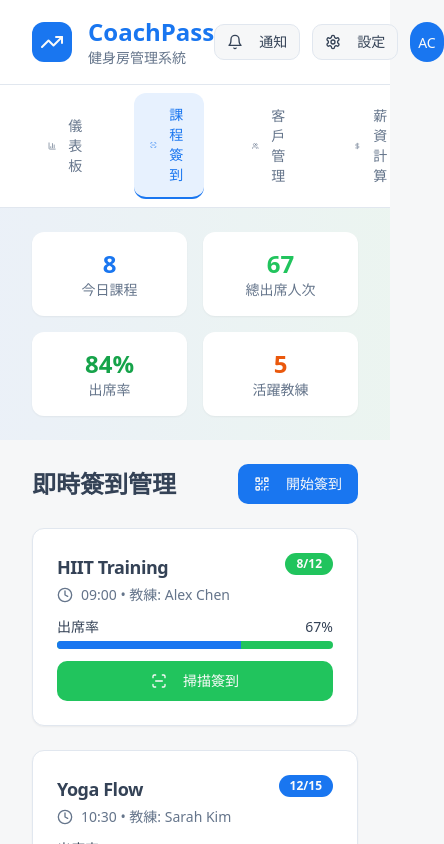
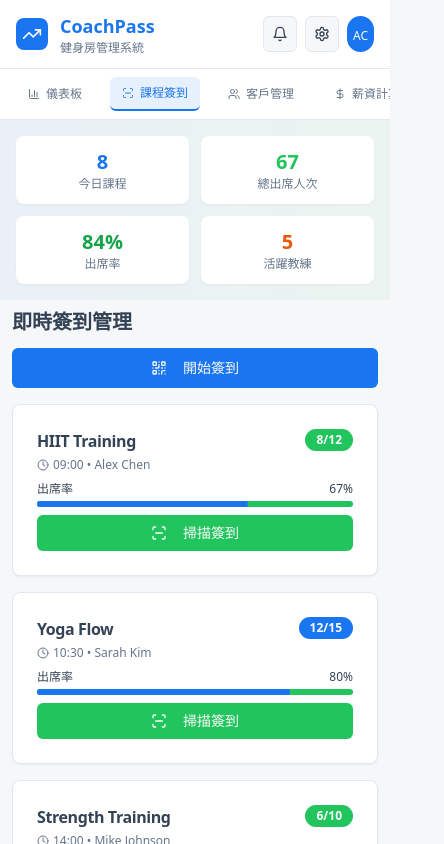
Before and after one commit to Sharney/coachpass-attendance-flow, a React (Vite) app: page / in a window 390 px wide. Both pictures are taken after a click on the button "課程簽到". Shown: the top 844 px of the page, 444 px wide, since content can reach past the window. Built offline with nearby package versions, Linux system fonts and the light colour scheme.

Commit message:
Fix: Adjust app layout for iPhone size
Adjust the app's layout and styling to optimize the user interface for iPhone screen sizes. This includes responsive design adjustments to ensure proper display and usability on smaller screens.

```diff
--- a/src/components/CheckInModal.tsx
+++ b/src/components/CheckInModal.tsx
@@ -54,15 +54,15 @@ export const CheckInModal = ({ open, onOpenChange }: CheckInModalProps) => {
 
   return (
     <Dialog open={open} onOpenChange={onOpenChange}>
-      <DialogContent className="max-w-4xl max-h-[90vh] overflow-y-auto">
+      <DialogContent className="max-w-sm mx-4 max-h-[85vh] overflow-y-auto">
         <DialogHeader>
-          <DialogTitle className="text-xl font-bold text-primary">課程簽到管理</DialogTitle>
+          <DialogTitle className="text-lg font-bold text-primary">課程簽到管理</DialogTitle>
         </DialogHeader>
 
-        <div className="grid grid-cols-1 lg:grid-cols-3 gap-6">
+        <div className="space-y-4">
           {/* Class Selection */}
-          <div className="space-y-4">
-            <h3 className="font-semibold text-lg">選擇課程</h3>
+          <div className="space-y-3">
+            <h3 className="font-semibold text-base">選擇課程</h3>
             {classes.map((classItem) => (
               <Card
                 key={classItem.id}
@@ -71,19 +71,19 @@ export const CheckInModal = ({ open, onOpenChange }: CheckInModalProps) => {
                 }`}
                 onClick={() => setSelectedClass(classItem.id)}
               >
-                <CardContent className="p-4">
+                <CardContent className="p-3">
                   <div className="flex justify-between items-start mb-2">
-                    <h4 className="font-medium">{classItem.name}</h4>
-                    <Badge variant="secondary">
+                    <h4 className="font-medium text-sm">{classItem.name}</h4>
+                    <Badge variant="secondary" className="text-xs">
                       {classItem.enrolled}/{classItem.capacity}
                     </Badge>
                   </div>
-                  <div className="text-sm text-muted-foreground space-y-1">
-                    <div className="flex items-center gap-2">
+                  <div className="text-xs text-muted-foreground space-y-1">
+                    <div className="flex items-center gap-1">
                       <Clock className="h-3 w-3" />
                       {classItem.time}
                     </div>
-                    <div className="flex items-center gap-2">
+                    <div className="flex items-center gap-1">
                       <Users className="h-3 w-3" />
                       教練: {classItem.coach}
                     </div>
@@ -94,24 +94,24 @@ export const CheckInModal = ({ open, onOpenChange }: CheckInModalProps) => {
           </div>
 
           {/* QR Scanner */}
-          <div className="space-y-4">
-            <h3 className="font-semibold text-lg">QR碼掃描</h3>
-            <Card className="text-center p-6">
-              <CardContent className="space-y-4">
+          <div className="space-y-3">
+            <h3 className="font-semibold text-base">QR碼掃描</h3>
+            <Card className="text-center p-4">
+              <CardContent className="space-y-3">
                 {scanningMode ? (
                   <div className="animate-pulse">
-                    <div className="w-32 h-32 bg-primary/20 rounded-lg mx-auto flex items-center justify-center">
-                      <QrCode className="h-16 w-16 text-primary animate-pulse-success" />
+                    <div className="w-24 h-24 bg-primary/20 rounded-lg mx-auto flex items-center justify-center">
+                      <QrCode className="h-12 w-12 text-primary animate-pulse-success" />
                     </div>
-                    <p className="text-sm text-muted-foreground mt-2">掃描中...</p>
+                    <p className="text-xs text-muted-foreground mt-2">掃描中...</p>
                   </div>
                 ) : (
                   <>
-                    <div className="w-32 h-32 bg-muted rounded-lg mx-auto flex items-center justify-center">
-                      <QrCode className="h-16 w-16 text-muted-foreground" />
+                    <div className="w-24 h-24 bg-muted rounded-lg mx-auto flex items-center justify-center">
+                      <QrCode className="h-12 w-12 text-muted-foreground" />
                     </div>
-                    <Button onClick={startQRScan} className="w-full bg-secondary hover:bg-secondary/90">
-                      <QrCode className="mr-2 h-4 w-4" />
+                    <Button onClick={startQRScan} className="w-full bg-secondary hover:bg-secondary/90" size="sm">
+                      <QrCode className="mr-2 h-3 w-3" />
                       開始掃描QR碼
                     </Button>
                   </>
@@ -121,36 +121,37 @@ export const CheckInModal = ({ open, onOpenChange }: CheckInModalProps) => {
           </div>
 
           {/* Manual Check-in */}
-          <div className="space-y-4">
-            <h3 className="font-semibold text-lg">手動簽到</h3>
+          <div className="space-y-3">
+            <h3 className="font-semibold text-base">手動簽到</h3>
 
             <div className="relative">
-              <Search className="absolute left-3 top-3 h-4 w-4 text-muted-foreground" />
+              <Search className="absolute left-3 top-2.5 h-3 w-3 text-muted-foreground" />
               <Input
                 placeholder="搜尋客戶姓名或電話..."
                 value={searchTerm}
                 onChange={(e) => setSearchTerm(e.target.value)}
-                className="pl-10"
+                className="pl-8 text-sm"
+                size={undefined}
               />
             </div>
 
-            <div className="space-y-2 max-h-96 overflow-y-auto">
+            <div className="space-y-2 max-h-64 overflow-y-auto">
               {filteredClients.map((client) => (
                 <Card key={client.id} className="hover:shadow-sm transition-shadow">
                   <CardContent className="p-3">
                     <div className="flex items-center justify-between">
-                      <div className="flex items-center space-x-3">
-                        <div className="w-10 h-10 bg-primary/10 rounded-full flex items-center justify-center">
-                          <span className="text-sm font-medium text-primary">{client.avatar}</span>
+                      <div className="flex items-center space-x-2">
+                        <div className="w-8 h-8 bg-primary/10 rounded-full flex items-center justify-center">
+                          <span className="text-xs font-medium text-primary">{client.avatar}</span>
                         </div>
                         <div>
-                          <p className="font-medium">{client.name}</p>
-                          <p className="text-sm text-muted-foreground">{client.phone}</p>
+                          <p className="font-medium text-sm">{client.name}</p>
+                          <p className="text-xs text-muted-foreground">{client.phone}</p>
                         </div>
                       </div>
 
                       {client.status === 'checked-in' ? (
-                        <Badge className="bg-green-100 text-green-800">
+                        <Badge className="bg-green-100 text-green-800 text-xs">
                           <UserCheck className="h-3 w-3 mr-1" />
                           已簽到
                         </Badge>
@@ -158,7 +159,7 @@ export const CheckInModal = ({ open, onOpenChange }: CheckInModalProps) => {
                         <Button
                           size="sm"
                           onClick={() => handleCheckIn(client.id, client.name)}
-                          className="bg-primary hover:bg-primary/90"
+                          className="bg-primary hover:bg-primary/90 text-xs px-2 py-1"
                         >
                           簽到
                         </Button>
@@ -171,12 +172,12 @@ export const CheckInModal = ({ open, onOpenChange }: CheckInModalProps) => {
           </div>
         </div>
 
-        <div className="flex justify-end space-x-2 pt-4 border-t">
-          <Button variant="outline" onClick={() => onOpenChange(false)}>
+        <div className="flex flex-col space-y-2 pt-4 border-t">
+          <Button className="bg-primary hover:bg-primary/90 w-full">
+            完成簽到
+          </Button>
+          <Button variant="outline" onClick={() => onOpenChange(false)} className="w-full">
             關閉
-          </Button>
-          <Button className="bg-primary hover:bg-primary/90">
-            完成簽到
           </Button>
         </div>
       </DialogContent>
--- a/src/index.css
+++ b/src/index.css
@@ -36,7 +36,7 @@
     --destructive: 0 84% 60%;
     --destructive-foreground: 0 0% 98%;
 
-    --radius: 0.75rem;
+    --radius: 0.5rem;
   }
 }
 
@@ -83,11 +83,22 @@
   animation: slide-up 0.3s ease-out;
 }
 
-/* iPad optimized spacing */
-.container-ipad {
-  @apply max-w-none px-8 py-6;
+/* iPhone optimized spacing */
+.container-iphone {
+  @apply max-w-none px-4 py-3;
 }
 
-.grid-ipad {
-  @apply grid-cols-1 md:grid-cols-2 lg:grid-cols-3 xl:grid-cols-4 gap-6;
+.grid-iphone {
+  @apply grid-cols-1 gap-4;
 }
+
+/* Mobile-first responsive adjustments */
+@media (max-width: 480px) {
+  .container-iphone {
+    @apply px-3 py-2;
+  }
+
+  .grid-iphone {
+    @apply gap-3;
+  }
+}
--- a/src/pages/Index.tsx
+++ b/src/pages/Index.tsx
@@ -35,46 +35,47 @@ const Index = () => {
         return <DashboardStats />;
       case 'checkin':
         return (
-          <div className="space-y-6">
-            <div className="flex justify-between items-center">
-              <h2 className="text-2xl font-bold">即時簽到管理</h2>
-              <Button onClick={() => setShowCheckIn(true)} className="bg-primary hover:bg-primary/90">
+          <div className="space-y-4">
+            <div className="flex flex-col space-y-3">
+              <h2 className="text-xl font-bold">即時簽到管理</h2>
+              <Button onClick={() => setShowCheckIn(true)} className="bg-primary hover:bg-primary/90 w-full">
                 <QrCode className="mr-2 h-4 w-4" />
                 開始簽到
               </Button>
             </div>
 
-            <div className="grid grid-cols-1 lg:grid-cols-2 gap-6">
+            <div className="grid grid-cols-1 gap-4">
               {upcomingClasses.map((classItem) => (
                 <Card key={classItem.id} className="hover:shadow-md transition-shadow">
-                  <CardHeader className="pb-3">
+                  <CardHeader className="pb-2">
                     <div className="flex justify-between items-start">
-                      <div>
-                        <CardTitle className="text-lg">{classItem.name}</CardTitle>
-                        <CardDescription className="flex items-center gap-2 mt-1">
-                          <Clock className="h-4 w-4" />
-                          {classItem.time} • 教練: {classItem.coach}
+                      <div className="flex-1">
+                        <CardTitle className="text-base">{classItem.name}</CardTitle>
+                        <CardDescription className="flex items-center gap-1 mt-1 text-xs">
+                          <Clock className="h-3 w-3" />
+                          {classItem.time} • {classItem.coach}
                         </CardDescription>
                       </div>
-                      <Badge variant={classItem.enrolled >= classItem.capacity * 0.8 ? "default" : "secondary"}>
+                      <Badge variant={classItem.enrolled >= classItem.capacity * 0.8 ? "default" : "secondary"} className="text-xs">
                         {classItem.enrolled}/{classItem.capacity}
                       </Badge>
                     </div>
                   </CardHeader>
-                  <CardContent>
-                    <div className="space-y-3">
+                  <CardContent className="pt-0">
+                    <div className="space-y-2">
                       <div>
-                        <div className="flex justify-between text-sm mb-1">
+                        <div className="flex justify-between text-xs mb-1">
                           <span>出席率</span>
                           <span>{Math.round((classItem.enrolled / classItem.capacity) * 100)}%</span>
                         </div>
-                        <Progress value={(classItem.enrolled / classItem.capacity) * 100} className="h-2" />
+                        <Progress value={(classItem.enrolled / classItem.capacity) * 100} className="h-1.5" />
                       </div>
                       <Button
                         onClick={() => setShowCheckIn(true)}
-                        className="w-full bg-secondary hover:bg-secondary/90"
+                        className="w-full bg-secondary hover:bg-secondary/90 text-sm py-2"
+                        size="sm"
                       >
-                        <ScanLine className="mr-2 h-4 w-4" />
+                        <ScanLine className="mr-2 h-3 w-3" />
                         掃描簽到
                       </Button>
                     </div>
@@ -96,37 +97,35 @@ const Index = () => {
   return (
     <div className="min-h-screen bg-background">
       {/* Header */}
-      <header className="bg-white border-b border-border px-8 py-4">
+      <header className="bg-white border-b border-border px-4 py-3">
         <div className="flex justify-between items-center">
-          <div className="flex items-center space-x-4">
-            <div className="bg-primary text-primary-foreground p-2 rounded-xl">
-              <TrendingUp className="h-6 w-6" />
+          <div className="flex items-center space-x-3">
+            <div className="bg-primary text-primary-foreground p-1.5 rounded-lg">
+              <TrendingUp className="h-5 w-5" />
             </div>
             <div>
-              <h1 className="text-2xl font-bold text-primary">CoachPass</h1>
-              <p className="text-sm text-muted-foreground">健身房管理系統</p>
+              <h1 className="text-lg font-bold text-primary">CoachPass</h1>
+              <p className="text-xs text-muted-foreground">健身房管理系統</p>
             </div>
           </div>
 
-          <div className="flex items-center space-x-3">
-            <Button variant="outline" size="sm">
-              <Bell className="h-4 w-4 mr-2" />
-              通知
+          <div className="flex items-center space-x-2">
+            <Button variant="outline" size="sm" className="text-xs px-2">
+              <Bell className="h-3 w-3" />
             </Button>
-            <Button variant="outline" size="sm">
-              <Settings className="h-4 w-4 mr-2" />
-              設定
+            <Button variant="outline" size="sm" className="text-xs px-2">
+              <Settings className="h-3 w-3" />
             </Button>
-            <div className="bg-primary text-primary-foreground p-2 rounded-full">
-              <span className="text-sm font-medium">AC</span>
+            <div className="bg-primary text-primary-foreground p-1.5 rounded-full">
+              <span className="text-xs font-medium">AC</span>
             </div>
           </div>
         </div>
       </header>
 
       {/* Navigation Tabs */}
-      <nav className="bg-white border-b border-border px-8 py-2">
-        <div className="flex space-x-8">
+      <nav className="bg-white border-b border-border px-4 py-2 overflow-x-auto">
+        <div className="flex space-x-4 min-w-max">
           {[
             { id: 'dashboard', label: '儀表板', icon: BarChart3 },
             { id: 'checkin', label: '課程簽到', icon: ScanLine },
@@ -138,13 +137,13 @@ const Index = () => {
               <button
                 key={tab.id}
                 onClick={() => setActiveTab(tab.id)}
-                className={`flex items-center space-x-2 px-4 py-3 text-sm font-medium rounded-lg transition-colors ${
+                className={`flex items-center space-x-1.5 px-3 py-2 text-xs font-medium rounded-md transition-colors whitespace-nowrap ${
                   activeTab === tab.id
                     ? 'bg-primary/10 text-primary border-b-2 border-primary'
                     : 'text-muted-foreground hover:text-foreground hover:bg-muted/50'
                 }`}
               >
-                <Icon className="h-4 w-4" />
+                <Icon className="h-3 w-3" />
                 <span>{tab.label}</span>
               </button>
             );
@@ -153,37 +152,37 @@ const Index = () => {
       </nav>
 
       {/* Today's Overview */}
-      <div className="px-8 py-6 bg-gradient-to-r from-primary/5 to-secondary/5">
-        <div className="grid grid-cols-2 md:grid-cols-4 gap-4">
+      <div className="px-4 py-4 bg-gradient-to-r from-primary/5 to-secondary/5">
+        <div className="grid grid-cols-2 gap-3">
           <Card className="border-none shadow-sm">
-            <CardContent className="p-4 text-center">
-              <div className="text-2xl font-bold text-primary">{todayStats.totalClasses}</div>
-              <div className="text-sm text-muted-foreground">今日課程</div>
+            <CardContent className="p-3 text-center">
+              <div className="text-xl font-bold text-primary">{todayStats.totalClasses}</div>
+              <div className="text-xs text-muted-foreground">今日課程</div>
             </CardContent>
           </Card>
           <Card className="border-none shadow-sm">
-            <CardContent className="p-4 text-center">
-              <div className="text-2xl font-bold text-secondary">{todayStats.totalAttendance}</div>
-              <div className="text-sm text-muted-foreground">總出席人次</div>
+            <CardContent className="p-3 text-center">
+              <div className="text-xl font-bold text-secondary">{todayStats.totalAttendance}</div>
+              <div className="text-xs text-muted-foreground">總出席人次</div>
             </CardContent>
           </Card>
           <Card className="border-none shadow-sm">
-            <CardContent className="p-4 text-center">
-              <div className="text-2xl font-bold text-green-600">{todayStats.attendanceRate}%</div>
-              <div className="text-sm text-muted-foreground">出席率</div>
+            <CardContent className="p-3 text-center">
+              <div className="text-xl font-bold text-green-600">{todayStats.attendanceRate}%</div>
+              <div className="text-xs text-muted-foreground">出席率</div>
             </CardContent>
           </Card>
           <Card className="border-none shadow-sm">
-            <CardContent className="p-4 text-center">
-              <div className="text-2xl font-bold text-orange-600">{todayStats.activeCoaches}</div>
-              <div className="text-sm text-muted-foreground">活躍教練</div>
+            <CardContent className="p-3 text-center">
+              <div className="text-xl font-bold text-orange-600">{todayStats.activeCoaches}</div>
+              <div className="text-xs text-muted-foreground">活躍教練</div>
             </CardContent>
           </Card>
         </div>
       </div>
 
       {/* Main Content */}
-      <main className="container-ipad">
+      <main className="container-iphone">
         {renderTabContent()}
       </main>
 
```
